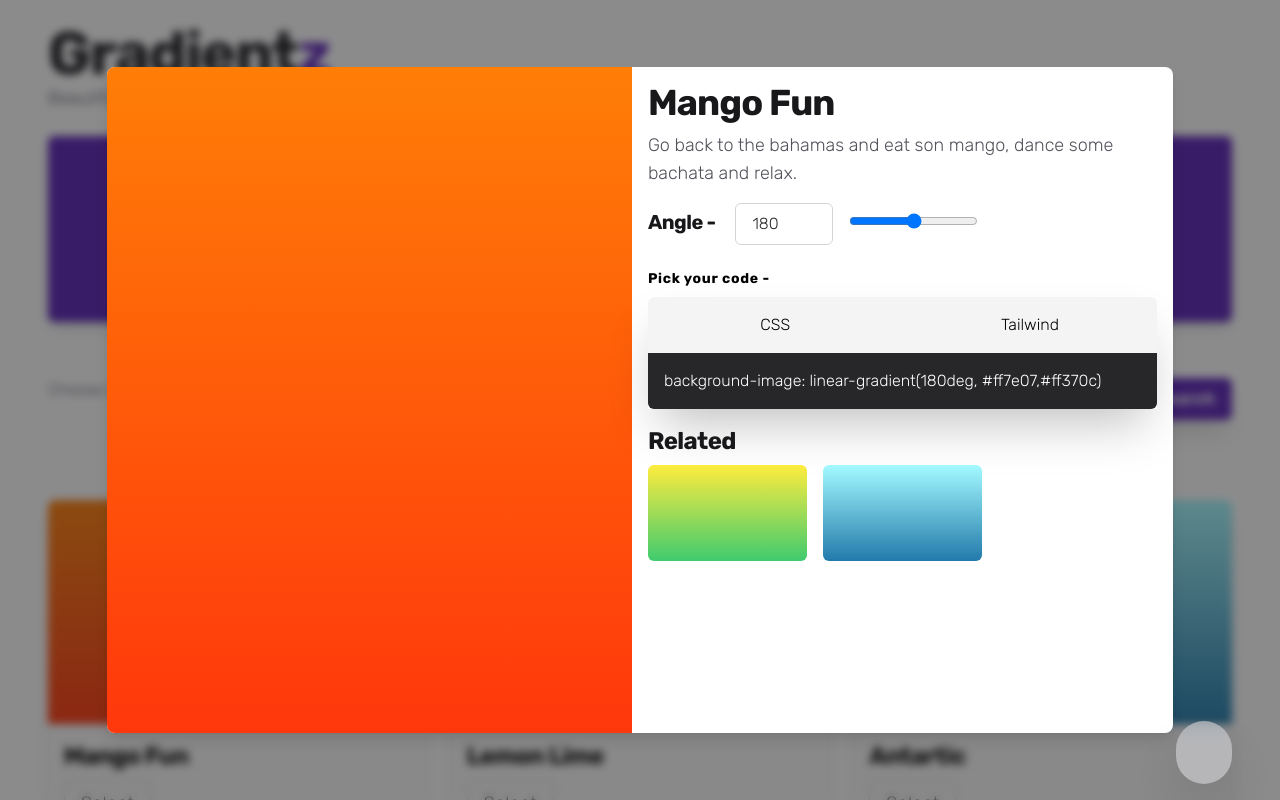
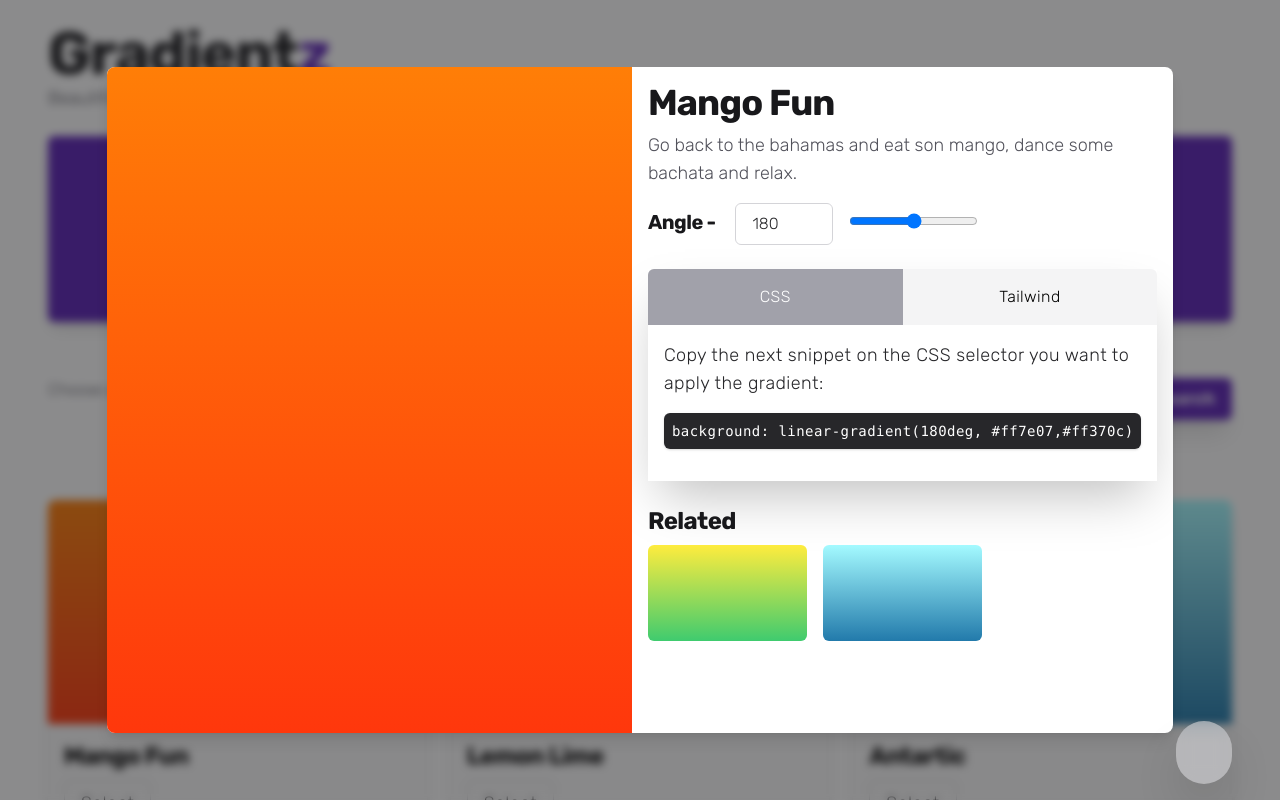
Before and after one commit to juanzenn/gradientz, a Next.js app: page / in a window 1280 px wide. Both pictures are taken after a click on the element 237 px from the left and 612 px from the top of the page. Shown: the top 800 px of the page. Built offline with nearby package versions, Linux system fonts and the light colour scheme; no server answers; some icons are missing.

Commit message:
I failed to commit to my branch...

```diff
--- /dev/null
+++ b/components/CodeInstructions.js
@@ -0,0 +1,84 @@
+import { useState } from 'react';
+
+export default function CodeInstructions({ css }) {
+  const [selected, setSelected] = useState('css');
+
+  let someNode;
+
+  let tailwindConfig = `theme: {
+    extend: {
+      backgroundImage: theme => ({
+      'custom-gradient': "background-image: ${css}",
+      })
+    }
+  }`;
+
+  switch (selected) {
+    case 'css':
+      someNode = (
+        <p class='block max-h-72 text-lg overflow-y-scroll font-light tracking-wide rounded-b-md overflow-hidden py-4 px-4 text-gray-800'>
+          Copy the next snippet on the CSS selector you want to apply the
+          gradient:
+          <pre className='text-sm block max-w-xl overflow-x-scroll p-2 my-4 bg-gray-800 dark:bg-gray-600 text-white rounded-md shadow '>
+            <code>background: {css}</code>
+          </pre>
+        </p>
+      );
+      break;
+    case 'tailwind':
+      someNode = (
+        <p class='block max-h-72 text-lg overflow-y-scroll font-light tracking-wide rounded-b-md overflow-hidden py-4 px-4 text-gray-800'>
+          Open your{' '}
+          <span className='text-purple-800 font-mono'>tailwind.config.js</span>{' '}
+          file and copy the next snippet:
+          <pre className='text-sm block max-w-xl overflow-x-scroll p-2 my-4 bg-gray-800 dark:bg-gray-600 text-white rounded-md shadow '>
+            <code className='class-json'>{tailwindConfig}</code>
+          </pre>
+          This will create a class{' '}
+          <span className='text-purple-800 font-mono'>
+            `bg-custom-gradient`
+          </span>{' '}
+          that you can apply on your elements. For more info, refer to{' '}
+          <a
+            className='underline text-gray-800 hover:text-purple-800 transition-none'
+            href='https://tailwindcss.com/docs/background-image'>
+            the Tailwind official docs.
+          </a>
+        </p>
+      );
+      break;
+    case 'default':
+      break;
+  }
+
+  return (
+    <section className='hidden lg:block my-6'>
+      <article className='flex flex-col shadow-2xl'>
+        <div className='bg-gray-100 rounded-t-md overflow-hidden'>
+          <ul className='flex'>
+            <li
+              className={
+                selected == 'css'
+                  ? 'tracking-wide cursor-pointer w-full text-center p-4 bg-gray-400 text-white'
+                  : 'tracking-wide cursor-pointer w-full text-center p-4 hover:bg-gray-300'
+              }
+              onClick={() => setSelected('css')}>
+              CSS
+            </li>
+            <li
+              className={
+                selected == 'tailwind'
+                  ? 'tracking-wide cursor-pointer w-full text-center p-4 bg-gray-400 text-white'
+                  : 'tracking-wide cursor-pointer w-full text-center p-4 hover:bg-gray-300'
+              }
+              onClick={() => setSelected('tailwind')}>
+              Tailwind
+            </li>
+          </ul>
+        </div>
+
+        <div className='max-h-full'>{someNode}</div>
+      </article>
+    </section>
+  );
+}
--- a/components/GradientModal.js
+++ b/components/GradientModal.js
@@ -1,11 +1,11 @@
 import { useState } from 'react';
 import { useSpring, animated as a, to } from 'react-spring';
+import CodeInstructions from './CodeInstructions';
 
 import { Cross } from 'akar-icons';
 
 export default function GradientModal(props) {
   const {
-    modal,
     closeModal,
     gradient,
     clearData,
@@ -25,7 +25,7 @@ export default function GradientModal(props) {
     setDegree(event.target.value);
   };
 
-  const gradiantString = `linear-gradient(${degree}deg, ${gradient.stops})`;
+  const gradientString = `linear-gradient(${degree}deg, ${gradient.stops})`;
 
   return (
     <section
@@ -36,9 +36,9 @@ export default function GradientModal(props) {
         style={{
           transform: o.to(o => `scale(${o})`),
         }}
-        className='relative w-full h-full lg:w-10/12 lg:h-5/6 h- mx-auto bg-white dark:bg-gray-900 lg:rounded-lg flex flex-col-reverse lg:flex-row overflow-hidden shadow-lg'>
+        className='overflow-x-hidden mx-auto relative w-full h-full lg:w-10/12 lg:h-5/6 bg-white dark:bg-gray-900 lg:rounded-lg flex flex-col-reverse lg:flex-row shadow-lg'>
         <button
-          className='absolute right-4 top-4'
+          className='absolute right-6 top-4'
           onClick={() => {
             setDegree(180);
             closeModal();
@@ -51,12 +51,13 @@ export default function GradientModal(props) {
             size={20}
           />
         </button>
+
         <section
-          className='w-full h-full'
+          className='w-full'
           style={{
-            background: gradiantString,
+            background: gradientString,
           }}></section>
-        <section className='w-full h-full p-4'>
+        <section className='w-full overflow-y-scroll p-4'>
           {/* Start of the section */}
           <header>
             <h2 className='font-bold text-2xl lg:text-4xl text-gray-900 dark:text-gray-100 tracking-tight mb-2'>
@@ -89,30 +90,7 @@ export default function GradientModal(props) {
             />
           </section>
 
-          <section className='hidden lg:block mb-4'>
-            <h3 className='font-bold text-sm tracking-wider mb-2 dark:text-gray-200'>
-              Pick your code -{' '}
-            </h3>
-            <article className='flex flex-col shadow-2xl'>
-              <div className='bg-gray-100 rounded-t-md overflow-hidden'>
-                <ul className='flex'>
-                  <li className='cursor-pointer w-full text-center p-4 hover:bg-gray-300'>
-                    CSS
-                  </li>
-                  <li className='cursor-pointer w-full text-center p-4 hover:bg-gray-300'>
-                    Tailwind
-                  </li>
-                </ul>
-              </div>
-
-              <div>
-                <p class='bg-gray-800 dark:bg-gray-600 text-white p-4 rounded-b-md'>
-                  background-image: {gradiantString}
-                </p>
-                <pre className='hidden'></pre>
-              </div>
-            </article>
-          </section>
+          <CodeInstructions css={gradientString} />
 
           <section>
             <h2 className='font-bold text-xl lg:text-2xl text-gray-900 dark:text-gray-100 tracking-tight mb-2'>
--- a/pages/index.js
+++ b/pages/index.js
@@ -92,26 +92,40 @@ export default function Home() {
   return (
     <>
       <Head>
+        <title>Gradientz | Gradients for web apps & websites</title>
+        <meta
+          name='title'
+          content='Gradientz | Gradients for web apps & websites'
+        />
+        <meta
+          name='description'
+          content="Beautiful gradients designed and crafted to spark your website's look. Learn how to use them, where, and why you should care about gradients."
+        />
 
-<title>Gradientz | Gradients for web apps & websites</title>
-<meta name="title" content="Gradientz | Gradients for web apps & websites" />
-<meta name="description" content="Beautiful gradients designed and crafted to spark your website's look. Learn how to use them, where, and why you should care about gradients." />
+        <meta property='og:type' content='website' />
+        <meta property='og:url' content='https://gradientz.vercel.app/' />
+        <meta
+          property='og:title'
+          content='Gradientz | Gradients for web apps & websites'
+        />
+        <meta
+          property='og:description'
+          content="Beautiful gradients designed and crafted to spark your website's look. Learn how to use them, where, and why you should care about gradients."
+        />
+        <meta property='og:image' content='/cover.png' />
 
-
-<meta property="og:type" content="website" />
-<meta property="og:url" content="https://gradientz.vercel.app/" />
-<meta property="og:title" content="Gradientz | Gradients for web apps & websites" />
-<meta property="og:description" content="Beautiful gradients designed and crafted to spark your website's look. Learn how to use them, where, and why you should care about gradients." />
-<meta property="og:image" content="/cover.png" />
-
-
-<meta property="twitter:card" content="summary_large_image" />
-<meta property="twitter:url" content="https://gradientz.vercel.app/" />
-<meta property="twitter:title" content="Gradientz | Gradients for web apps & websites" />
-<meta property="twitter:description" content="Beautiful gradients designed and crafted to spark your website's look. Learn how to use them, where, and why you should care about gradients." />
-<meta property="twitter:image" content="/cover.png" />
+        <meta property='twitter:card' content='summary_large_image' />
+        <meta property='twitter:url' content='https://gradientz.vercel.app/' />
+        <meta
+          property='twitter:title'
+          content='Gradientz | Gradients for web apps & websites'
+        />
+        <meta
+          property='twitter:description'
+          content="Beautiful gradients designed and crafted to spark your website's look. Learn how to use them, where, and why you should care about gradients."
+        />
+        <meta property='twitter:image' content='/cover.png' />
         <link rel='icon' href='/favicon.ico' />
-
 
         <link rel='preconnect' href='https://fonts.googleapis.com' />
         <link rel='preconnect' href='https://fonts.gstatic.com' crossorigin />
```
